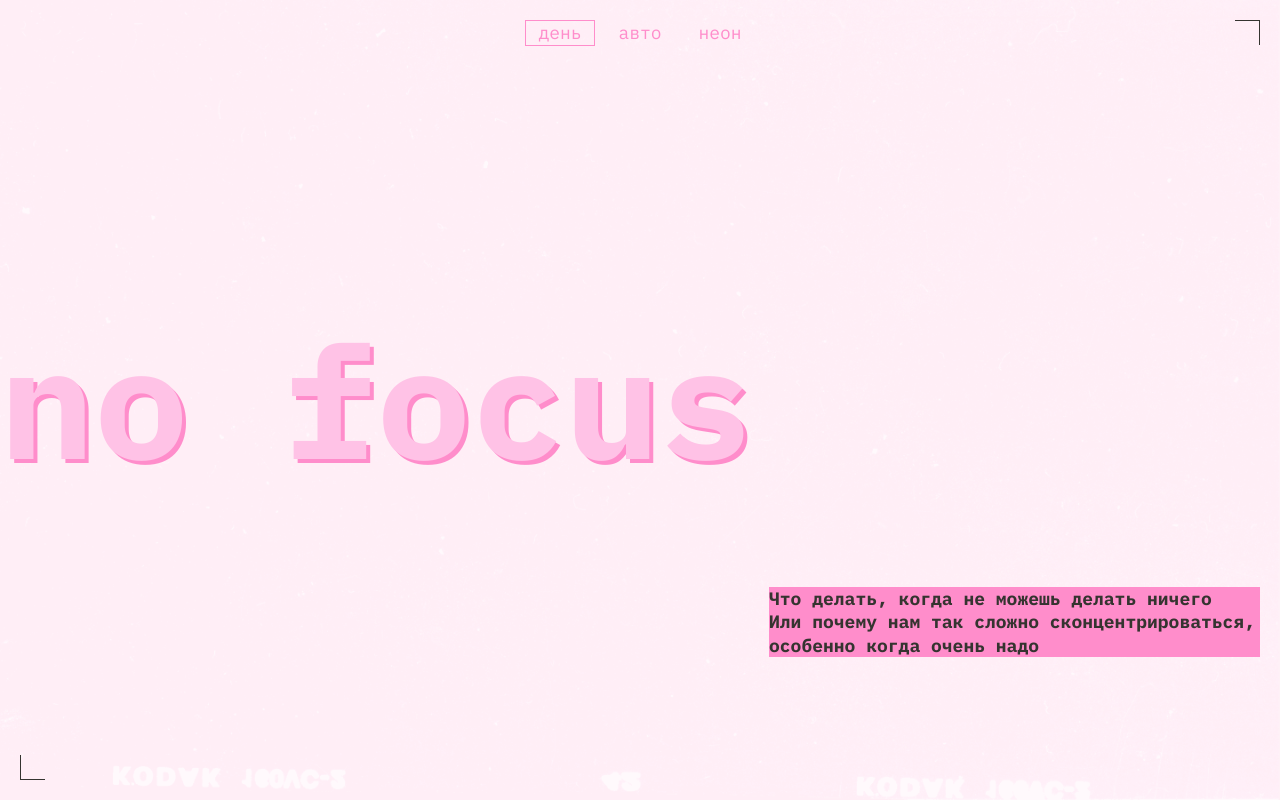
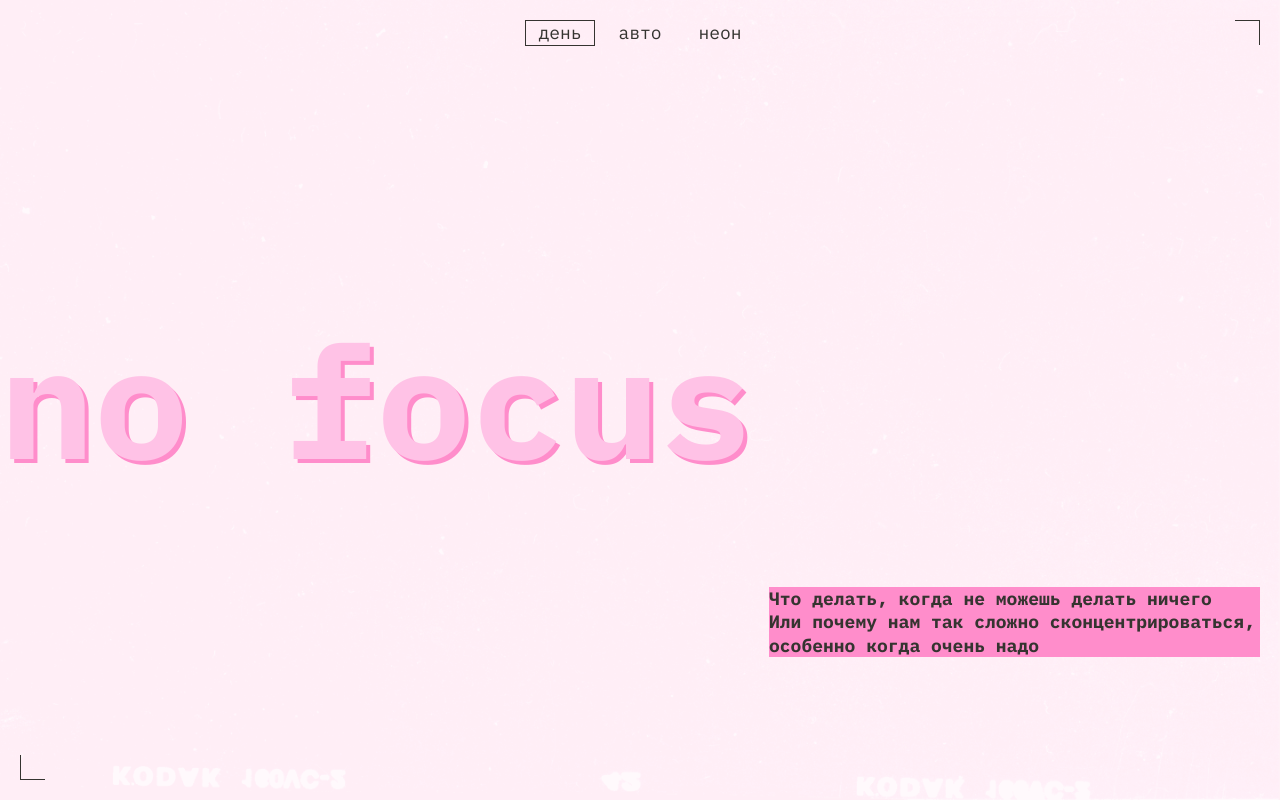
Before and after one commit to vlkrya/slozhno-sosredotochitsya, a plain HTML site: page index.html in a window 1280 px wide. Both pictures are taken after a click on the button "день". Shown: the top 800 px of the page. Drawn offline with Linux system fonts and the light colour scheme.

Commit message:
fix: fix color for menu

```diff
--- a/styles/light.css
+++ b/styles/light.css
@@ -11,7 +11,7 @@
 	--title-shadow-color: #FF8DCB;
 	--main-title: #353430;
 	--border-color: rgba(50, 49, 45, 0.40); /* Переопределение переменной для обводки */
-	--nav-color: rgb(255, 141, 203); /* Цвет кнопок и бордера */
+	--nav-color: #353430; /* Цвет кнопок и бордера */
 	--nav-hover-color: rgba(50, 49, 45, 0.40); /* Цвет бордера при ховере */
 	--main-title-color: #353430; /* Цвет заголовка main__title */
 
```
